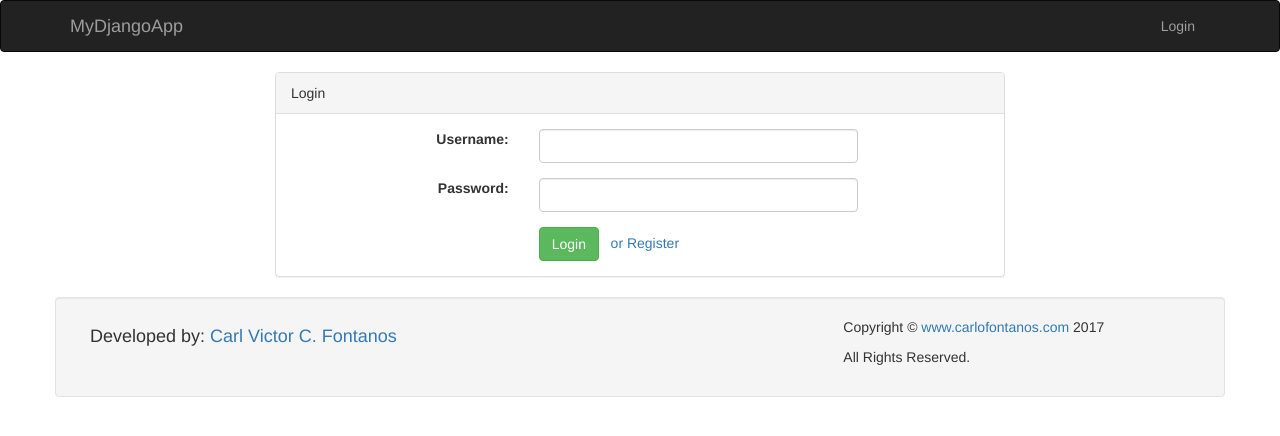
After one commit to Oliver-ke/django-app, a Django app: template post/templates/post/login.html in a window 1280 px wide. The commit adds this page. Shown: the top 436 px of the page. Run offline with Django 3.2, Linux system fonts and the light colour scheme; the template is opened without the code that fills it, so the values that code supplies are empty; some libraries are stand-ins or nearby versions.

Commit message:
added login

```diff
--- a/post/templates/post/layout.html
+++ b/post/templates/post/layout.html
@@ -69,7 +69,7 @@
               <a class="nav-link " href="#">Parish</a>
             </li>
             <li class="nav-item">
-              <a class="nav-link " href="#">Latest News</a>
+              <a class="nav-link " href="{% url 'user_login' %}">Latest News</a>
             </li>
             <li class="nav-item">
               <a class="nav-link " href="#">About</a>
--- /dev/null
+++ b/post/templates/post/login.html
@@ -0,0 +1,83 @@
+
+<!DOCTYPE html>
+<html lang="en">
+<head>
+    <title>MyDjangoApp</title>
+
+    <meta charset="utf-8">
+    <meta name="viewport" content="width=device-width, initial-scale=1">
+
+    <link rel="stylesheet" href="//maxcdn.bootstrapcdn.com/bootstrap/3.3.7/css/bootstrap.min.css">
+</head>
+<body class="override">
+    <nav class="navbar navbar-inverse" role="navigation">
+        <div class="container">
+            <div class="navbar-header">
+                <button type="button" class="navbar-toggle collapsed" data-toggle="collapse" data-target="#navbar" aria-expanded="false">
+                    <span class="sr-only">Toggle navigation</span>
+                    <span class="icon-bar"></span>
+                    <span class="icon-bar"></span>
+                    <span class="icon-bar"></span>
+                </button>
+                <a class="navbar-brand" href="#">MyDjangoApp</a>
+            </div>
+
+            <div id="navbar" class="collapse navbar-collapse">
+                <ul class="nav navbar-nav navbar-right">
+                    <li><a href="/post/login">Login</a></li>
+                </ul>
+            </div>
+        </div>
+    </nav>
+
+    <div class="container">
+        <div class="row">
+            <div class="container">
+                <form action="{% url 'user_login' %}" method="post">
+                    {% csrf_token %}
+                    <div class="col-md-8 col-md-offset-2">
+                        <div class="panel panel-default">
+                            <div class="panel-heading">Login</div>
+                            <div class="panel-body">
+                                {% if error_message %}
+                                    <p class="bg-danger p-d ml-b">{{ error_message }}</p>
+                                {% endif %}
+                                <div class="form-group clearfix">
+                                    <label for="username" class="col-md-4 control-label text-right">Username:</label>
+                                    <div class="col-md-6">
+                                        <input name="username" value="" type="text" class="form-control" />
+                                    </div>
+                                </div>
+                                <div class="form-group clearfix">
+                                    <label for="password" class="col-md-4 control-label text-right">Password:</label>
+                                    <div class="col-md-6">
+                                        <input name="password" type="password" class="form-control" />
+                                    </div>
+                                </div>
+                                <div class="col-md-6 col-md-offset-4">
+                                    <input name="login" type="submit" value="Login" class="btn btn-success" /> &nbsp;
+                                    <a href="/#">or Register</a>
+                                </div>
+                            </div>
+                        </div>
+                    </div>
+                </form>
+            </div>
+        </div>
+    </div>
+
+    <footer>
+        <div class="container">
+            <div class="row well ml-t">
+                <div class="col-lg-8 col-md-8">
+                    <h4>Developed by: <a href="http://carlofontanos.com" target="_blank">Carl Victor C. Fontanos</a></h4>
+                </div>
+                <div class="col-lg-4 col-md-4">
+                    <p class="m-t">Copyright &copy <a href="http://carlofontanos.com" target="_blank">www.carlofontanos.com</a> 2017</p>
+                    <p>All Rights Reserved.</p>
+                </div>
+            </div>
+        </div>
+    </footer>
+</body>
+</html>
--- /dev/null
+++ b/post/templates/post/succes.html
@@ -0,0 +1,3 @@
+<h1>
+    success in login, thanks
+</h1>
--- a/post/urls.py
+++ b/post/urls.py
@@ -5,7 +5,7 @@ urlpatterns = [
     path('', views.index, name = 'index'),
     path('index2', views.second, name = 'index2' ),
     path('form',views.sign,  name = 'form' ),
-    path('login', views.user_login, name='user_login',
+    path('login', views.user_login, name='user_login'),
 ]
 
 
```
Also changed, not shown: post/views.py (+4 -4 lines), db.sqlite3.
